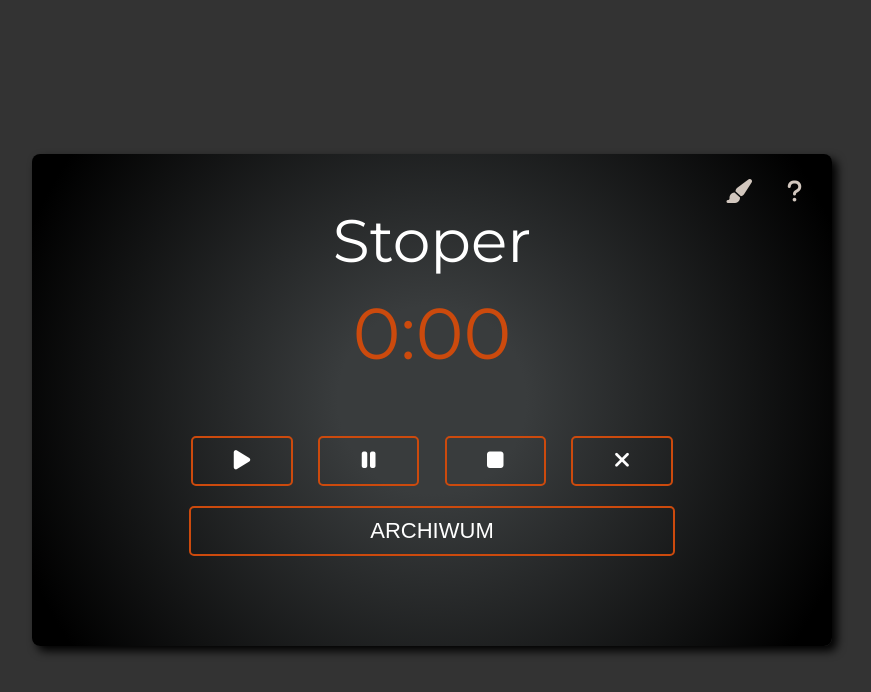
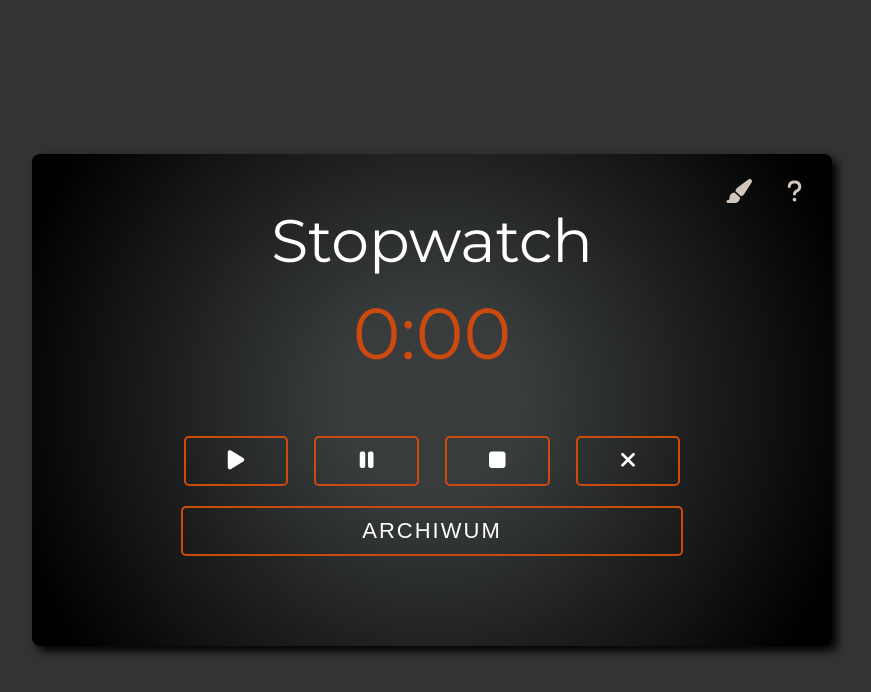
Before and after one commit to szalanska-z/StopWatch, a plain HTML site: page index.html in a window 1280 px wide. Shown: the whole page, without its empty margins (208-1079 px from the left). Drawn offline with Linux system fonts and the light colour scheme.

Commit message:
update index.html and style.css

```diff
--- a/index.html
+++ b/index.html
@@ -22,7 +22,7 @@
         <div class="color three"></div>
         <div class="color four"></div>
       </div>
-      <h1>Stoper</h1>
+      <h1>Stopwatch</h1>
       <p class="stop-watch">0:00</p>
       <p class="time">0:00</p>
       <div class="buttons">
--- a/style.css
+++ b/style.css
@@ -31,11 +31,6 @@ body {
   flex-direction: column;
   padding: 50px;
   width: 800px;
-  /* background-image: linear-gradient(
-    180deg,
-    lightblue 25%,
-    rgb(173, 39, 140) 96%
-  ); */
   background-image: radial-gradient(circle, rgb(57, 60, 61) 20%, black 93%);
   border-radius: 8px;
   box-shadow: 5px 5px 10px black;
@@ -105,6 +100,7 @@ transition: .3s;
 .history {
   flex-grow: 1;
   text-transform: uppercase;
+  letter-spacing: 2px;
 }
 
 button:hover, button:focus {
```
